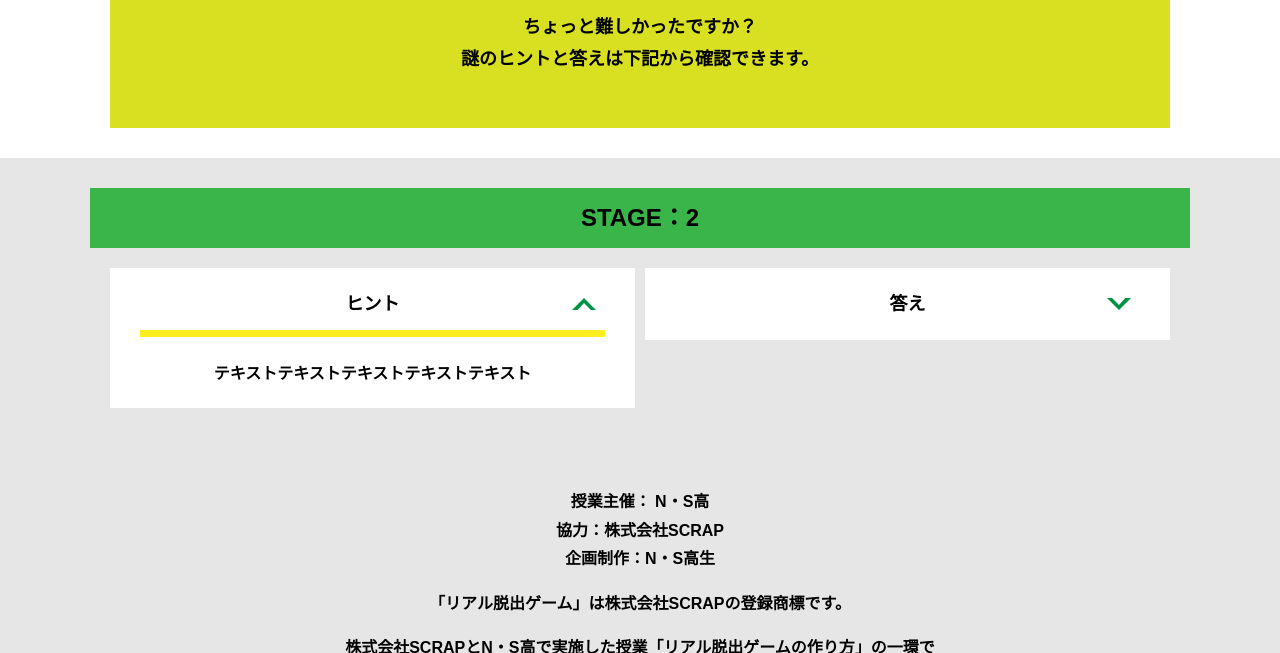
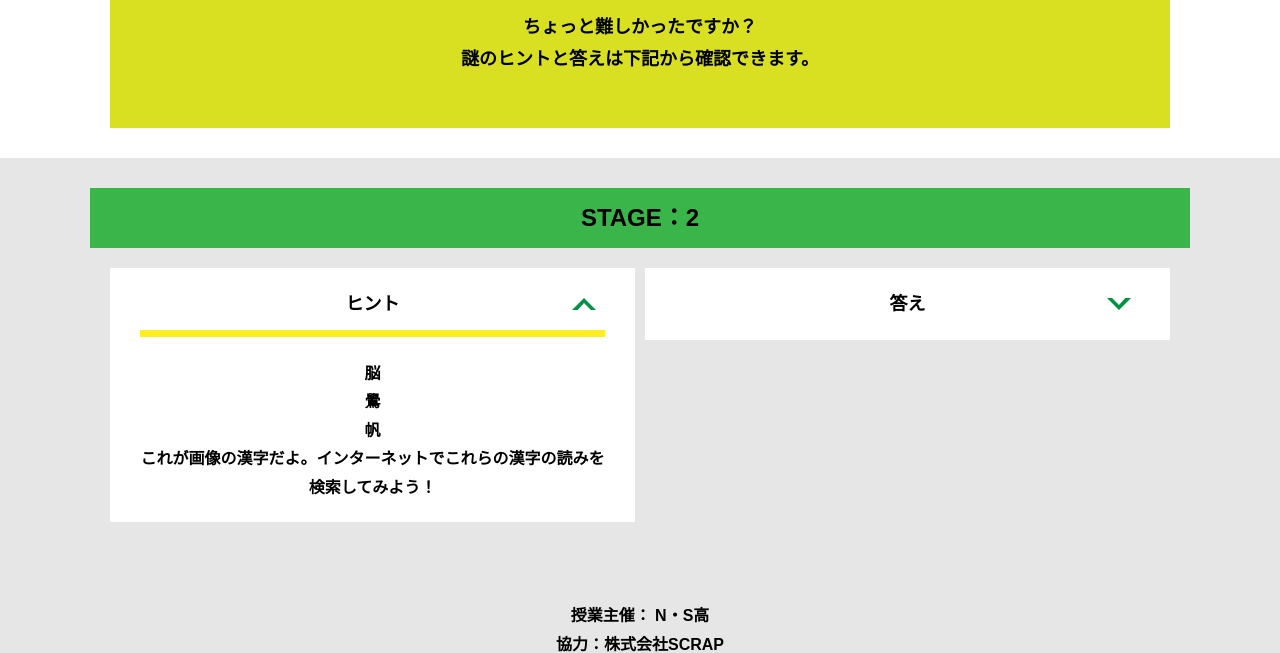
Before and after one commit to Yuzu-G/bata-umeda-B, a plain HTML site: page hint2.html in a window 1280 px wide. Both pictures are taken after a click on the element "ヒント". Shown: the part 679-1332 px from the top of the page. Drawn offline with nearby package versions, Linux system fonts and the light colour scheme; files that its build step writes are made by us from their sources.

Commit message:
Add files via upload

```diff
--- a/hint2.html
+++ b/hint2.html
@@ -42,7 +42,11 @@
           <div class="column">
             <div class="card">
               <h3 class="card__title">ヒント<svg class="card__arrow"><use xlink:href="#arrow"></use></svg></h3>
-              <p class="card__content">テキストテキストテキストテキストテキスト</p>
+              <p class="card__content">
+                脳<br>
+                鷽<br>
+                帆<br>
+                これが画像の漢字だよ。インターネットでこれらの漢字の読みを検索してみよう！</p>
             </div>
 
  <!-- 2-2ヒント追加
@@ -63,7 +67,7 @@
           <div class="column">
             <div class="card">
               <h3 class="card__title">答え<svg class="card__arrow"><use xlink:href="#arrow"></use></svg></h3>
-              <p class="card__content">いいい</p>
+              <p class="card__content">はんのうそう</p>
             </div>
 
 <!-- 2-2答え追加
```
